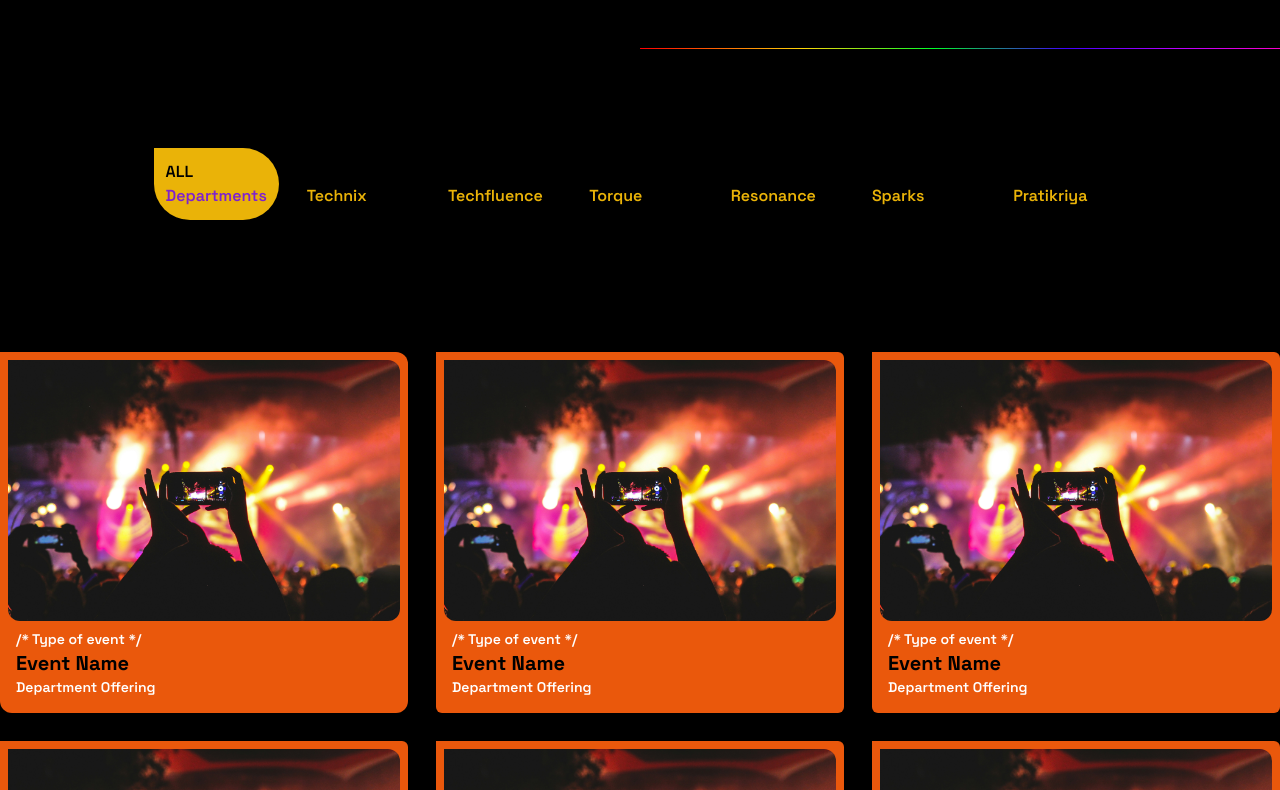
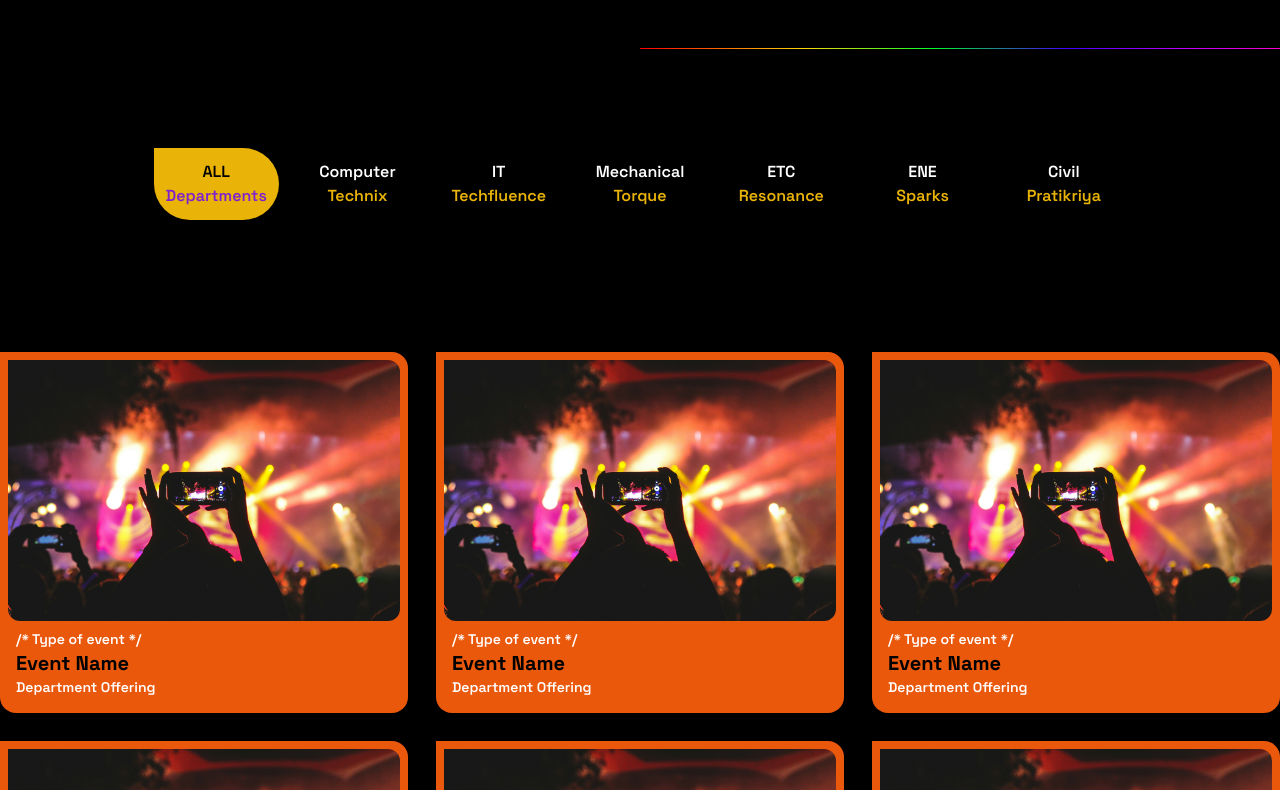
Before and after one commit to Engicos-Coders-Club/gec-spectrum-website-2024, a Next.js app: page / in a window 1280 px wide. Shown: the top 790 px of the page. Built offline with nearby package versions, Linux system fonts and the light colour scheme.

Commit message:
Grid layout fixed, overflow fixed & text centered.

```diff
--- /dev/null
+++ b/src/app/components/Events/Button.tsx
@@ -0,0 +1,18 @@
+import Link from "next/link";
+import PropTypes from "prop-types";
+
+interface EventsButtonProps {
+  title: string;
+  department: string;
+}
+
+const EventsButton: React.FC<EventsButtonProps> = ({ title, department }) => {
+  return (
+    <Link href='/' className="p-3 hover:outline-dotted transition-all transition-duration-500 rounded-[30px] rounded-tl-none">
+        <p className='text-white text-center'>{title}</p>
+        <p className='text-yellow-500 text-center'>{department}</p>
+    </Link>
+  );
+};
+
+export default EventsButton;
--- a/src/app/components/Events/index.tsx
+++ b/src/app/components/Events/index.tsx
@@ -5,13 +5,14 @@ import Image from 'next/image';
 import LineImage from '../assets/line.png';
 import Link from 'next/link';
 import SampleEvent from '../assets/sample-event.jpg'
+import EventsButton from './Button';
 const Space = Space_Grotesk({ subsets : ['latin'], weight: ['700', '600']});
 
 const EventCard = () => {
   return (
-    <div className='bg-black w-screen h-full'>
+    <div className='bg-black w-screen h-full overflow-hidden'>
         <div className='flex justify-between'>
-            <h1 className={`font-bold ml-[60px] text-4xl sm:text-6xl h-[96px] flex items-center font-panchang-bold`}>E V E N T S</h1>
+            <h1 className={`font-bold ml-[60px] text-md sm:text-4xl h-[96px] flex items-center font-panchang-bold`}>E V E N T S</h1>
 
             <Image
             src={LineImage}
@@ -20,39 +21,27 @@ const EventCard = () => {
             />
         </div>
 
-        <div className='w-full flex justify-center mt-10 p-3'>
-          <div className={`grid grid-rows-2 grid-cols-3 gap-10 ${Space.className} lg:grid-cols-7 lg:gap-4`}>
-            <Link href='/' className='bg-yellow-500 p-3 rounded-full rounded-tl-none overflow-hidden'>
-              <span className='text-black'>ALL</span> <br />
-              <p className='text-purple-700'>Departments</p>
+        <div className='w-full flex justify-center mt-10 p-3 overflow-hidden'>
+        <div className={`grid grid-rows-2 grid-cols-3 gap-10 mx-3 ${Space.className} lg:grid-cols-7 lg:gap-4`}>
+            <Link href="/" className="bg-yellow-500 p-3  rounded-full rounded-tl-none overflow-hidden">
+            <p className="text-black text-center">ALL</p>
+            <p className="text-purple-700">Departments</p>
             </Link>
-            <Link href='/' className='p-3
-                            hover:outline-dotted transition-all transition-duration-500 rounded-[30px] rounded-tl-none
-                            '>Computer <br /> <p className='text-yellow-500'>Technix</p> </Link>
-            <Link href='/' className='p-3
-                            hover:outline-dotted transition-all transition-duration-500 rounded-[30px] rounded-tl-none
-                            '>IT <br /> <p className='text-yellow-500'>Techfluence</p> </Link>
-            <Link href='/' className='p-3
-                            hover:outline-dotted transition-all transition-duration-500 rounded-[30px] rounded-tl-none
-                            '>Mechanical <br /> <p className='text-yellow-500'>Torque</p> </Link>
-            <Link href='/' className='p-3
-                            hover:outline-dotted transition-all transition-duration-500 rounded-[30px] rounded-tl-none
-                            '>ETC <br /> <p className='text-yellow-500'>Resonance</p> </Link>
-            <Link href='/' className='p-3
-                            hover:outline-dotted transition-all transition-duration-500 rounded-[30px] rounded-tl-none
-                            '>ENE <br /> <p className='text-yellow-500'>Sparks</p> </Link>
-            <Link href='/' className='p-3
-                            hover:outline-dotted transition-all transition-duration-500 rounded-[30px] rounded-tl-none
-                            '>Civil <br /> <p className='text-yellow-500'>Pratikriya</p> </Link>
-          </div>
+            <EventsButton title="Computer" department="Technix" />
+            <EventsButton title="IT" department="Techfluence" />
+            <EventsButton title="Mechanical" department="Torque" />
+            <EventsButton title="ETC" department="Resonance" />
+            <EventsButton title="ENE" department="Sparks" />
+            <EventsButton title="Civil" department="Pratikriya" />
         </div>
+      </div>
 
-        <div className={`mt-8 ${Space.className} container mx-auto mb-20`}>
+        <div className={`mt-8 ${Space.className} container mx-auto max-w-screen-xl mb-20`}>
             {
                 /* hardcoded as of now , supposed to map from a .json file */
             }
         <div className='grid grid-cols-1 sm:grid-cols-2 lg:grid-cols-3 gap-7'>
-          <div className='bg-orange-600 rounded-xl rounded-tl-none overflow-hidden p-2'>
+          <div className='bg-orange-600 rounded-2xl rounded-tl-none overflow-hidden p-2'>
             <Image src={SampleEvent} alt='random' className='rounded-xl rounded-tl-none' />
             <div className='p-2 text-white'>
              <p className='text-sm'>/* Type of event */</p>
@@ -60,7 +49,7 @@ const EventCard = () => {
               <p className='text-sm'>Department Offering</p>
             </div>
           </div>
-          <div className='bg-orange-600 rounded-md rounded-tl-none overflow-hidden p-2'>
+          <div className='bg-orange-600 rounded-2xl rounded-tl-none overflow-hidden p-2'>
             <Image src={SampleEvent} alt='random' className='rounded-xl rounded-tl-none' />
             <div className='p-2 text-white'>
               <p className='text-sm'>/* Type of event */</p>
@@ -68,7 +57,7 @@ const EventCard = () => {
               <p className='text-sm'>Department Offering</p>
             </div>
           </div>
-          <div className='bg-orange-600 rounded-md rounded-tl-none overflow-hidden p-2'>
+          <div className='bg-orange-600 rounded-2xl rounded-tl-none overflow-hidden p-2'>
             <Image src={SampleEvent} alt='random' className='rounded-xl rounded-tl-none' />
             <div className='p-2 text-white'>
                 <p className='text-sm'>/* Type of event */</p>
@@ -76,7 +65,7 @@ const EventCard = () => {
               <p className='text-sm'>Department Offering</p>
             </div>
           </div>
-          <div className='bg-orange-600 rounded-md rounded-tl-none overflow-hidden p-2'>
+          <div className='bg-orange-600 rounded-2xl rounded-tl-none overflow-hidden p-2'>
             <Image src={SampleEvent} alt='random' className='rounded-xl rounded-tl-none' />
             <div className='p-2 text-white'>
                 <p className='text-sm'>/* Type of event */</p>
@@ -84,7 +73,7 @@ const EventCard = () => {
               <p className='text-sm'>Department Offering</p>
             </div>
           </div>
-          <div className='bg-orange-600 rounded-md rounded-tl-none overflow-hidden p-2'>
+          <div className='bg-orange-600 rounded-2xl rounded-tl-none overflow-hidden p-2'>
             <Image src={SampleEvent} alt='random' className='rounded-xl rounded-tl-none' />
             <div className='p-2 text-white'>
                 <p className='text-sm'>/* Type of event */</p>
@@ -92,7 +81,7 @@ const EventCard = () => {
               <p className='text-sm'>Department Offering</p>
             </div>
           </div>
-          <div className='bg-orange-600 rounded-md rounded-tl-none overflow-hidden p-2'>
+          <div className='bg-orange-600 rounded-2xl rounded-tl-none overflow-hidden p-2'>
             <Image src={SampleEvent} alt='random' className='rounded-xl rounded-tl-none' />
             <div className='p-2 text-white'>
                 <p className='text-sm'>/* Type of event */</p>
--- a/src/app/page.tsx
+++ b/src/app/page.tsx
@@ -4,7 +4,10 @@ import EventCard from "./components/Events";
 export default function Home() {
   return (
    <>
+   <div className="overflow-hidden">
     <EventCard/>
+   </div>
+
 
    </>
   );
```
